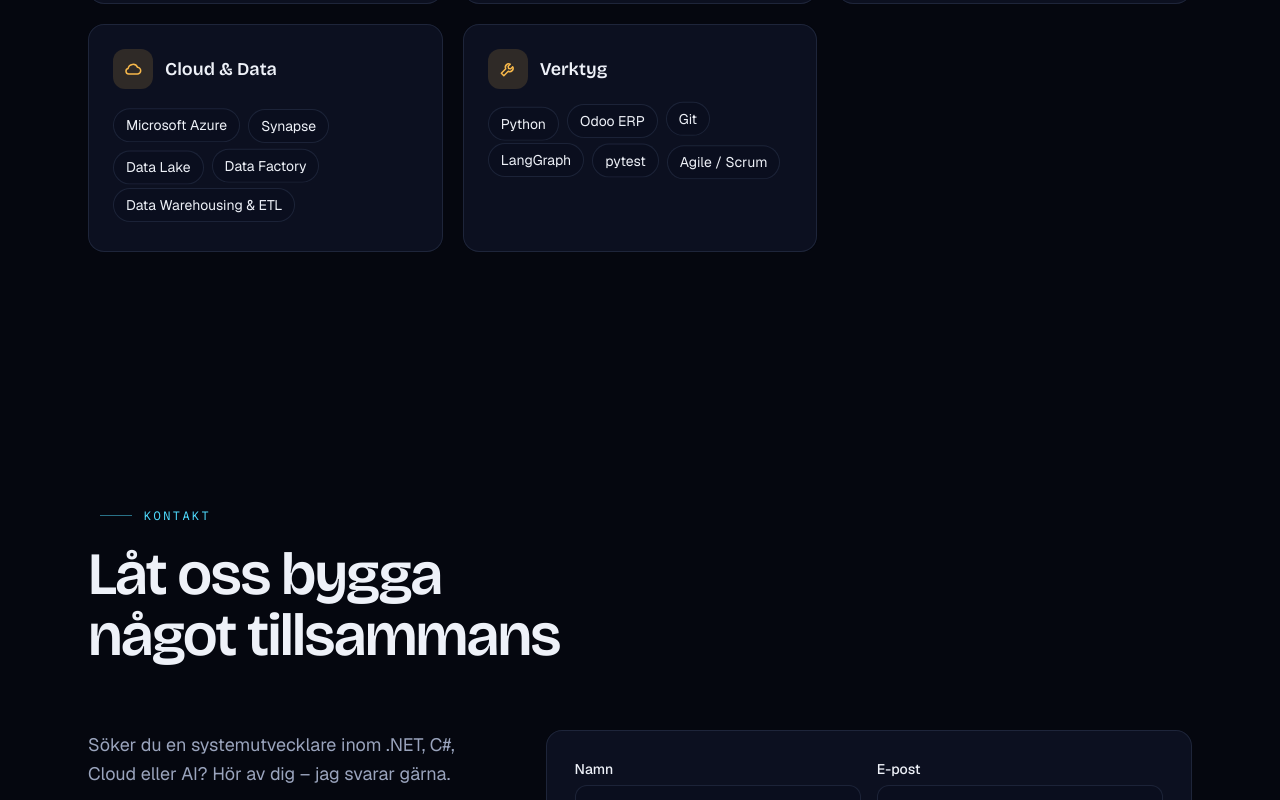
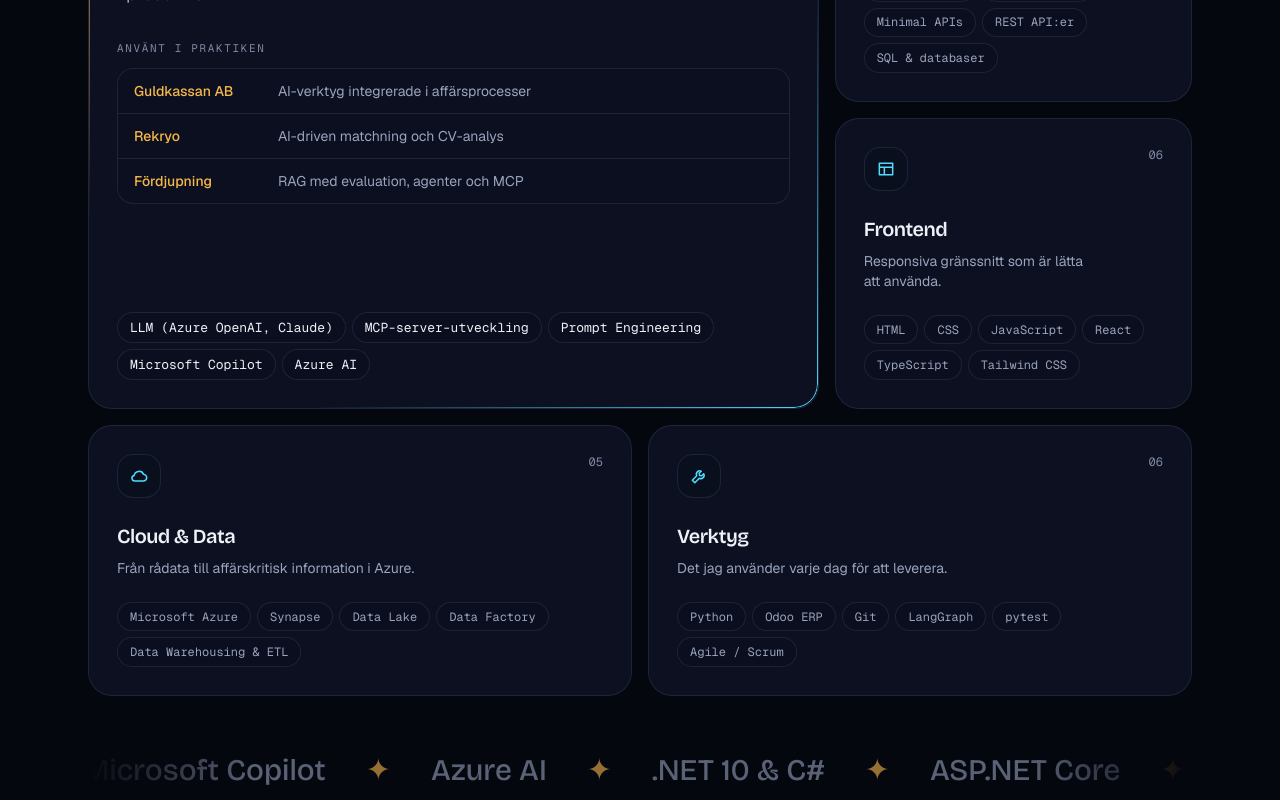
Before and after one commit to Harunsystemdeveloper/portfolio, a Next.js app: page / in a window 1280 px wide. Shown: the part 7460-8260 px from the top of the page. Built offline with nearby package versions, Linux system fonts and the light colour scheme.

Commit message:
Gjort om kompetenserna till bento-rutnät med AI i fokus

```diff
--- a/src/components/Skills.tsx
+++ b/src/components/Skills.tsx
@@ -1,38 +1,108 @@
-import { skillGroups } from "@/data/content";
+import { aiInPractice, skillGroups } from "@/data/content";
 import Icon from "./ui/Icon";
 import Reveal from "./ui/Reveal";
 import Section from "./ui/Section";
 
+// Placering i bento-rutnätet: AI är störst eftersom det är mitt fokus just nu
+const layout = [
+  "md:col-span-4 md:row-span-2",
+  "md:col-span-2",
+  "md:col-span-2",
+  "md:col-span-3",
+  "md:col-span-3",
+];
+
+const marquee = skillGroups.flatMap((group) => group.skills);
+
 export default function Skills() {
   return (
-    <Section id="kompetenser" eyebrow="Kompetenser" title="Verktygslådan">
-      <ul className="grid gap-5 sm:grid-cols-2 lg:grid-cols-3">
-        {skillGroups.map((group, gi) => {
+    <Section
+      id="kompetenser"
+      index="04"
+      eyebrow="Kompetenser"
+      title={
+        <>
+          Verktygslådan – <span className="text-gradient">från backend till AI</span>
+        </>
+      }
+    >
+      <div className="grid gap-4 md:grid-cols-6">
+        {skillGroups.map((group, i) => {
+          const featured = i === 0;
           return (
-            <Reveal as="li" key={group.title} delay={(gi % 3) * 0.07}>
-              <div className="h-full rounded-2xl border border-line bg-surface p-6 backdrop-blur">
-                <h3 className="flex items-center gap-3 font-display text-lg font-semibold">
-                  <span className="grid h-10 w-10 place-items-center rounded-xl bg-gold/15 text-gold">
-                    <Icon name={group.icon} />
+            <Reveal
+              key={group.title}
+              delay={0.06 * i}
+              className={`card spot flex flex-col p-6 sm:p-7 ${layout[i]} ${featured ? "ring-gradient overflow-hidden" : ""}`}
+            >
+              {featured && (
+                <div aria-hidden className="pointer-events-none absolute -top-24 -right-24 h-72 w-72">
+                  <div className="animate-spin-slow absolute inset-0 rounded-full border border-dashed border-line-strong" />
+                  <div className="absolute inset-10 rounded-full border border-line" />
+                  <div className="glow-cyan absolute inset-6" />
+                </div>
+              )}
+
+              <div className="relative flex items-start justify-between gap-4">
+                <span
+                  className={`grid place-items-center rounded-2xl border border-line ${
+                    featured ? "h-14 w-14 bg-gradient-to-br from-gold/25 to-cyan/25 text-fg" : "h-11 w-11 bg-bg-soft text-cyan"
+                  }`}
+                >
+                  <Icon name={group.icon} width={featured ? 26 : 20} height={featured ? 26 : 20} />
                 </span>
+                <span className="font-mono text-xs text-subtle">
+                  {String(group.skills.length).padStart(2, "0")} {featured && <span className="ml-2 rounded-full bg-cyan/15 px-2 py-0.5 text-cyan">Fokus nu</span>}
+                </span>
+              </div>
+
+              <h3
+                className={`relative mt-6 font-display font-semibold tracking-tight ${featured ? "text-3xl sm:text-4xl" : "text-xl"}`}
+              >
                 {group.title}
               </h3>
-                <ul className="mt-5 flex flex-wrap gap-2">
-                  {group.skills.map((skill, si) => (
-                    <li
-                      key={skill}
-                      className="animate-float rounded-full border border-line bg-bg-soft/70 px-3 py-1.5 text-sm"
-                      style={{ animationDelay: `${(gi * 3 + si) * -0.7}s` }}
-                    >
+              <p className={`relative mt-2 text-muted text-pretty ${featured ? "max-w-md text-lg" : "text-sm"}`}>{group.note}</p>
+
+              {featured && (
+                <div className="relative mt-8">
+                  <p className="font-mono text-[11px] tracking-[0.15em] text-subtle uppercase">Använt i praktiken</p>
+                  <ul className="mt-3 divide-y divide-line rounded-2xl border border-line bg-bg-soft/50">
+                    {aiInPractice.map((item) => (
+                      <li key={item.where} className="flex flex-col gap-0.5 px-4 py-3 sm:flex-row sm:items-center sm:gap-4">
+                        <span className="w-32 shrink-0 text-sm font-medium text-gold">{item.where}</span>
+                        <span className="text-sm text-muted">{item.what}</span>
+                      </li>
+                    ))}
+                  </ul>
+                </div>
+              )}
+
+              <ul className={`relative mt-6 flex flex-wrap gap-1.5 ${featured ? "md:mt-auto md:pt-10" : "mt-auto pt-6"}`}>
+                {group.skills.map((skill) => (
+                  <li key={skill} className={`chip ${featured ? "!text-[13px] !text-fg" : ""}`}>
                     {skill}
                   </li>
                 ))}
               </ul>
-              </div>
             </Reveal>
           );
         })}
-      </ul>
+      </div>
+
+      {/* Löpande band med alla tekniker – rent dekorativt */}
+      <div
+        aria-hidden
+        className="mt-14 overflow-hidden [mask-image:linear-gradient(90deg,transparent,black_15%,black_85%,transparent)]"
+      >
+        <div className="animate-marquee flex w-max gap-10 font-display text-2xl font-medium text-subtle/70 sm:text-3xl">
+          {[...marquee, ...marquee].map((skill, i) => (
+            <span key={i} className="flex items-center gap-10 whitespace-nowrap">
+              {skill}
+              <span className="text-gold/60">✦</span>
+            </span>
+          ))}
+        </div>
+      </div>
     </Section>
   );
 }
--- a/src/data/content.ts
+++ b/src/data/content.ts
@@ -253,29 +253,41 @@ export const skillGroups = [
   {
     title: "AI & Generative AI",
     icon: "spark",
+    note: "Mitt fokus just nu – från promptar till agenter i produktion.",
     skills: ["LLM (Azure OpenAI, Claude)", "MCP-server-utveckling", "Prompt Engineering", "Microsoft Copilot", "Azure AI"],
   },
   {
     title: "Backend",
     icon: "code",
+    note: "Kärnan i min utbildning och mina uppdrag.",
     skills: [".NET 10 & C#", "ASP.NET Core", "Minimal APIs", "REST API:er", "SQL & databaser"],
   },
   {
     title: "Frontend",
     icon: "layout",
+    note: "Responsiva gränssnitt som är lätta att använda.",
     skills: ["HTML", "CSS", "JavaScript", "React", "TypeScript", "Tailwind CSS"],
   },
   {
     title: "Cloud & Data",
     icon: "cloud",
+    note: "Från rådata till affärskritisk information i Azure.",
     skills: ["Microsoft Azure", "Synapse", "Data Lake", "Data Factory", "Data Warehousing & ETL"],
   },
   {
     title: "Verktyg",
     icon: "tool",
+    note: "Det jag använder varje dag för att leverera.",
     skills: ["Python", "Odoo ERP", "Git", "LangGraph", "pytest", "Agile / Scrum"],
   },
 ] as const;
+
+// Visas i AI-kortet under Kompetenser: var AI-kunskaperna faktiskt använts
+export const aiInPractice = [
+  { where: "Guldkassan AB", what: "AI-verktyg integrerade i affärsprocesser" },
+  { where: "Rekryo", what: "AI-driven matchning och CV-analys" },
+  { where: "Fördjupning", what: "RAG med evaluation, agenter och MCP" },
+];
 
 // Egna motton som visas mellan sektionerna
 export const mottos = {
```
Lines whose indentation alone changed are shown as unchanged.
